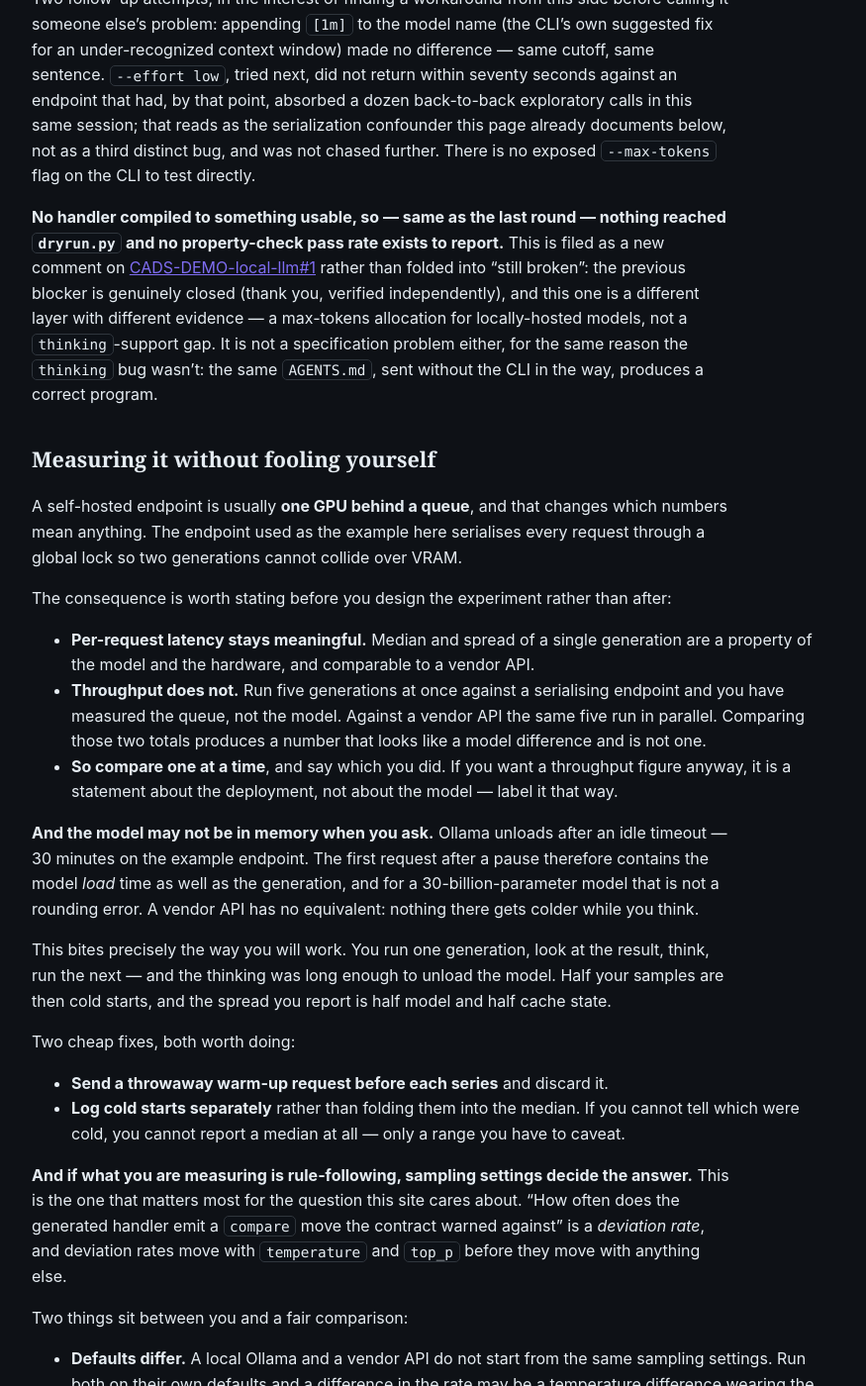
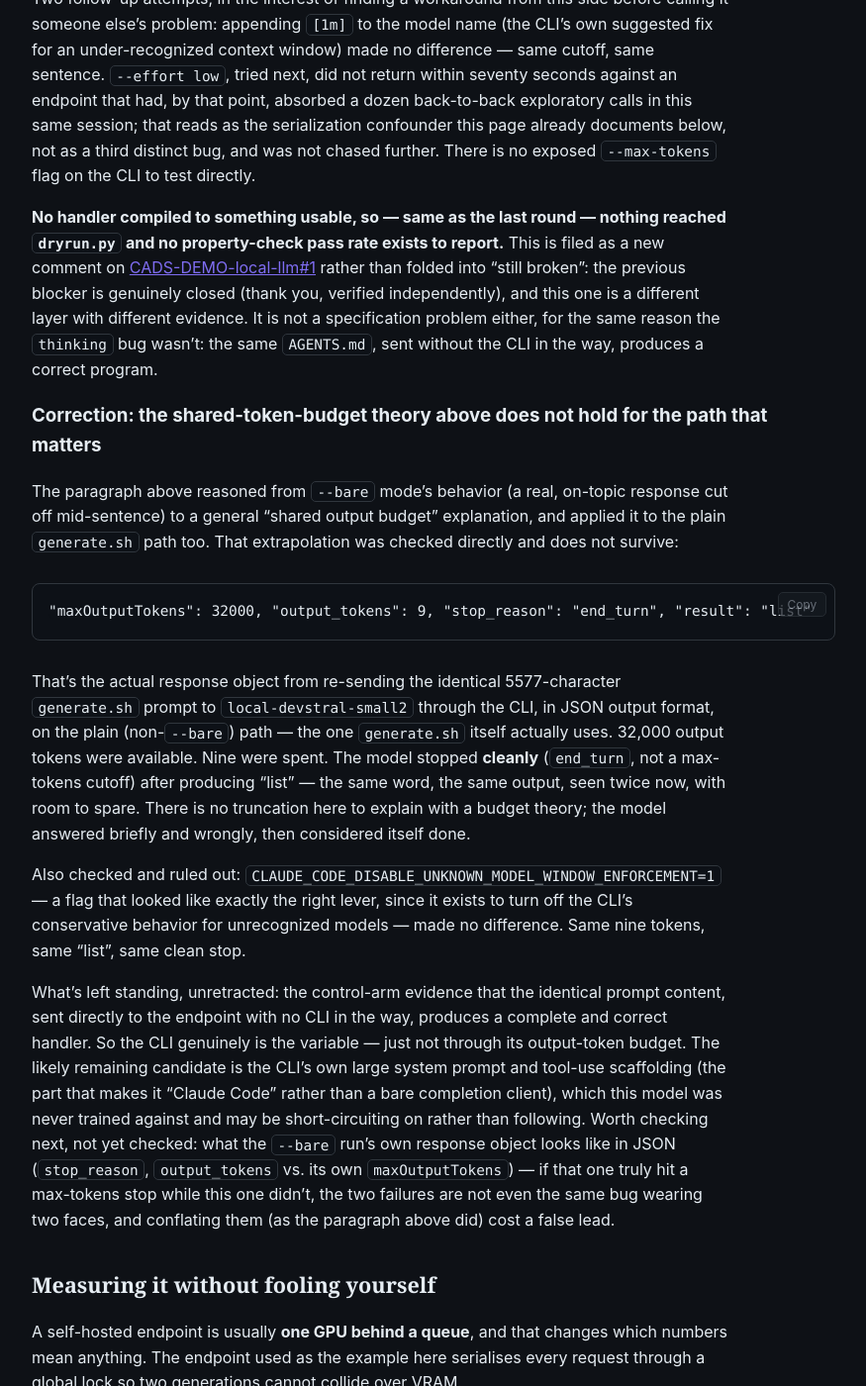
Before and after one commit to scimbe/CADS-DEMO-sort-docs, a Jekyll site: the page built from _how-to/run-against-your-own-model.md, in a window 1280 px wide and 1400 px high, scrolled down 6360 px. Shown: the whole window at 99% size, without its empty margins (322-1197 px from the left). Built offline with Jekyll 4.4.1, drawn with Linux system fonts in a browser that asks for light colours; some of the changed text lies outside the part shown.

Commit message:
retract: the shared-output-token-budget theory for the devstral blocker
Prompted to re-check by a good-faith challenge (does
CLAUDE_CODE_DISABLE_UNKNOWN_MODEL_WINDOW_ENFORCEMENT=1 -- used all session
for exactly this "unknown model -> conservative window" behavior -- explain
this instead of a token budget?). It doesn't: set, and the response is the
same nine tokens, same "list", same clean stop.

But re-testing to check that hypothesis surfaced the real disproof: JSON
output format on the actual (non---bare) generate.sh path shows
maxOutputTokens=32000, output_tokens=9, stop_reason=end_turn. 32k tokens
available, 9 spent, ended cleanly -- not a truncation, the model answers
briefly and wrongly by choice. The previous paragraph's "shared token
budget" theory was built by generalizing from --bare mode's genuinely
truncated-looking output to this mode's superficially similar one-word
output, without checking whether they're actually the same failure. They
were never re-verified as the same bug; retracted as a theory, not deleted
as a claim -- the paragraph stays, with the correction directly under it,
per this site's own retraction convention.

What survives unretracted: the control-arm evidence that the identical
prompt sent directly to the endpoint (no CLI) succeeds. The CLI is still
the variable -- just not through output-token allocation. Likely candidate
now: the CLI's own large system prompt / tool-use scaffolding, which this
model wasn't trained against.

````diff
--- a/_how-to/run-against-your-own-model.md
+++ b/_how-to/run-against-your-own-model.md
@@ -1,6 +1,6 @@
 ---
 title: Run it against your own model
-description: The whole harness pointed at a self-hosted LLM instead of a vendor API — the hardest version of this exercise. The operator's `thinking`-field fix landed and was verified; a second, different blocker (CLI output truncation) surfaced immediately behind it.
+description: The whole harness pointed at a self-hosted LLM instead of a vendor API — the hardest version of this exercise. The operator's `thinking`-field fix landed and was verified; a second blocker surfaced immediately behind it, and the first theory about its cause (a shared output-token budget) was measured and retracted.
 order: 4
 ---
 
@@ -255,10 +255,41 @@ exposed `--max-tokens` flag on the CLI to test directly.
 `dryrun.py` and no property-check pass rate exists to report.** This is filed as a new comment on
 [CADS-DEMO-local-llm#1](https://github.com/scimbe/CADS-DEMO-local-llm/issues/1) rather than folded
 into "still broken": the previous blocker is genuinely closed (thank you, verified independently), and
-this one is a different layer with different evidence — a max-tokens allocation for locally-hosted
-models, not a `thinking`-support gap. It is not a specification problem either, for the same reason the
-`thinking` bug wasn't: the same `AGENTS.md`, sent without the CLI in the way, produces a correct
-program.
+this one is a different layer with different evidence. It is not a specification problem either, for
+the same reason the `thinking` bug wasn't: the same `AGENTS.md`, sent without the CLI in the way,
+produces a correct program.
+
+### Correction: the shared-token-budget theory above does not hold for the path that matters
+
+The paragraph above reasoned from `--bare` mode's behavior (a real, on-topic response cut off
+mid-sentence) to a general "shared output budget" explanation, and applied it to the plain
+`generate.sh` path too. That extrapolation was checked directly and does not survive:
+
+```json
+"maxOutputTokens": 32000, "output_tokens": 9, "stop_reason": "end_turn", "result": "list"
+```
+
+That's the actual response object from re-sending the identical 5577-character `generate.sh` prompt
+to `local-devstral-small2` through the CLI, in JSON output format, on the plain (non-`--bare`) path —
+the one `generate.sh` itself actually uses. 32,000 output tokens were available. Nine were spent.
+The model stopped **cleanly** (`end_turn`, not a max-tokens cutoff) after producing "list" — the same
+word, the same output, seen twice now, with room to spare. There is no truncation here to explain
+with a budget theory; the model answered briefly and wrongly, then considered itself done.
+
+Also checked and ruled out: `CLAUDE_CODE_DISABLE_UNKNOWN_MODEL_WINDOW_ENFORCEMENT=1` — a flag that
+looked like exactly the right lever, since it exists to turn off the CLI's conservative behavior for
+unrecognized models — made no difference. Same nine tokens, same "list", same clean stop.
+
+What's left standing, unretracted: the control-arm evidence that the identical prompt content,
+sent directly to the endpoint with no CLI in the way, produces a complete and correct handler. So
+the CLI genuinely is the variable — just not through its output-token budget. The likely remaining
+candidate is the CLI's own large system prompt and tool-use scaffolding (the part that makes it
+"Claude Code" rather than a bare completion client), which this model was never trained against and
+may be short-circuiting on rather than following. Worth checking next, not yet checked: what the
+`--bare` run's own response object looks like in JSON (`stop_reason`, `output_tokens` vs. its own
+`maxOutputTokens`) — if that one truly hit a max-tokens stop while this one didn't, the two failures
+are not even the same bug wearing two faces, and conflating them (as the paragraph above did) cost
+a false lead.
 
 ## Measuring it without fooling yourself
 
@@ -389,10 +420,10 @@ twice now, against two different blockers — see
 [What actually happened when I ran it](#what-actually-happened-when-i-ran-it) and
 [The fix landed](#the-fix-landed--verified-and-immediately-followed-by-a-different-blocker). The
 first blocker (three models down, the fourth's `thinking` field rejected server-side) is closed and
-verified independently. The second — the CLI truncating `local-devstral-small2`'s response before
-real code appears, evidenced by the identical prompt completing cleanly outside the CLI — is not.
-Step 2 still has not produced a compiling handler, so steps 3 and 4 remain undone. Getting to step 3
-from here needs either a larger output-token allocation from the CLI/proxy side for this model, or a
-way to trim the padding (hooks, hidden system prompt) that competes with the response for that
-budget — not another `AGENTS.md` rewrite; the control-arm call already showed the specification is
-not what's failing.
+verified independently. The second — originally filed as a shared-output-token-budget theory — was
+**retracted after direct measurement**; see the correction below the section it lives in. Step 2
+still has not produced a compiling handler, so steps 3 and 4 remain undone. What's actually needed
+from here is not a token-budget knob but an answer to why the CLI's own scaffolding — a large
+Anthropic-authored system prompt plus tool-use framing the model was never trained on — makes this
+model answer badly where the identical prompt, sent bare, does not. Not another `AGENTS.md`
+rewrite either way; the control-arm call already showed the specification is not what's failing.
````
